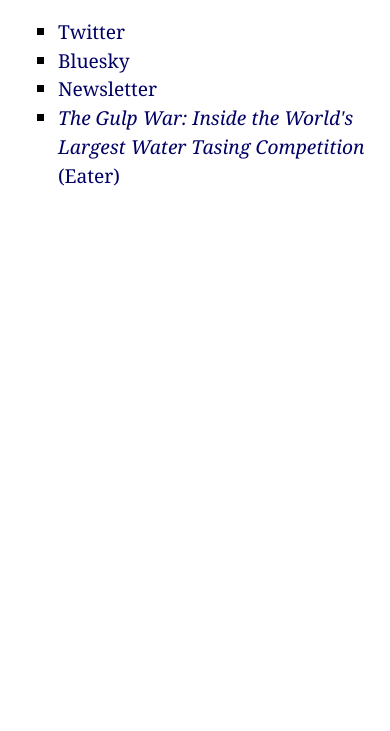
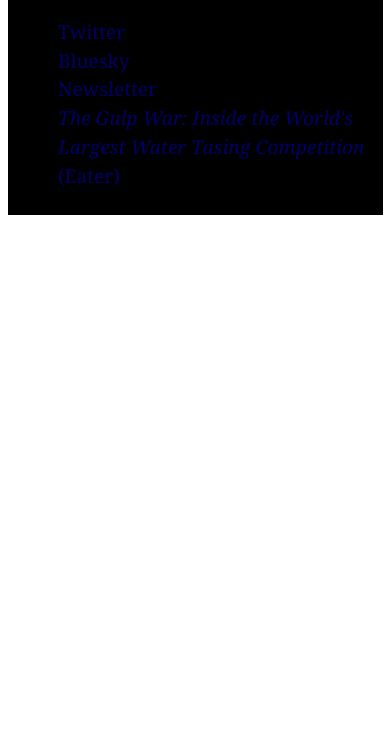
Before and after one commit to davestroup/davestroup.github.io, a plain HTML site: page index.html in a window 390 px wide. Shown: the part 113-844 px from the top of the page. Drawn offline with Linux system fonts and the light colour scheme.

Commit message:
Update home.css

```diff
--- a/home.css
+++ b/home.css
@@ -73,6 +73,7 @@ text-decoration: underline;
 
 @media only screen and (max-width: 767px) {
 	#main {
+		background-color: #000;
 		width: 90%;
 		padding-top: 2em;
 	}
```
